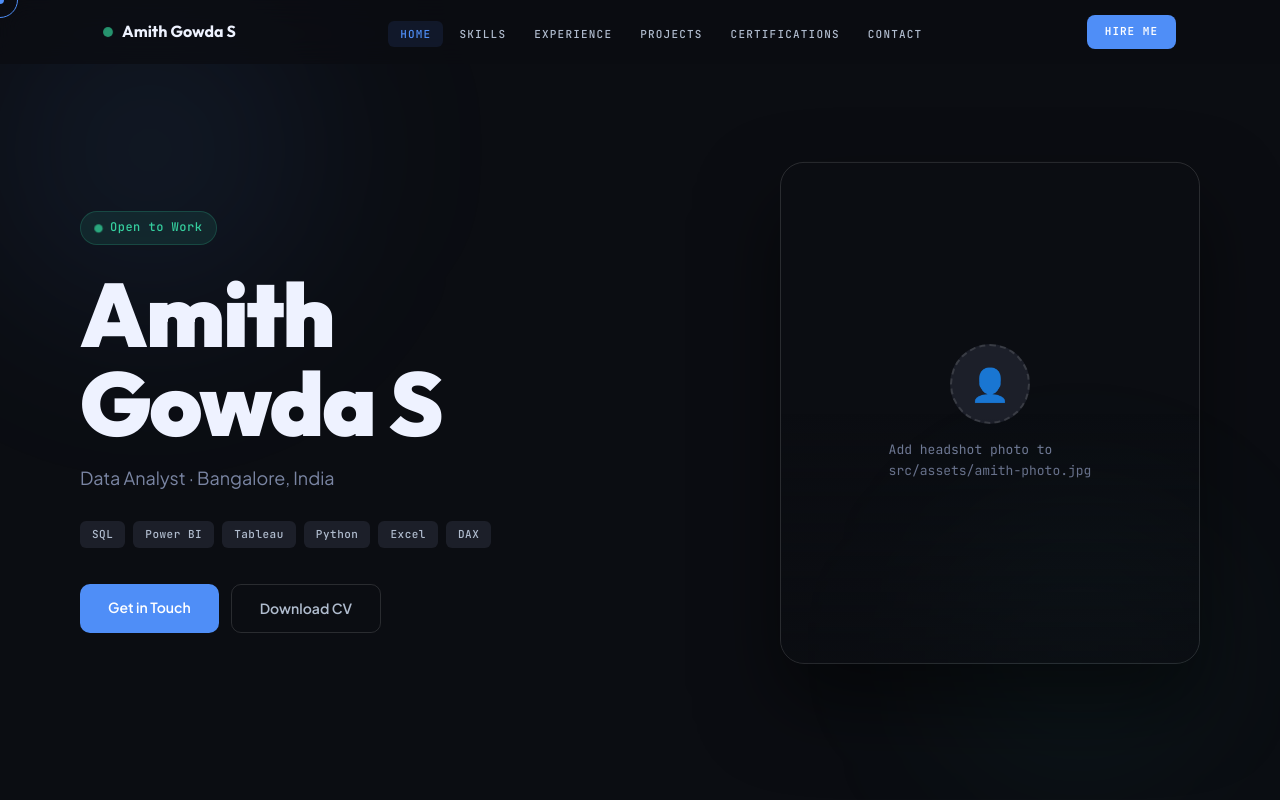
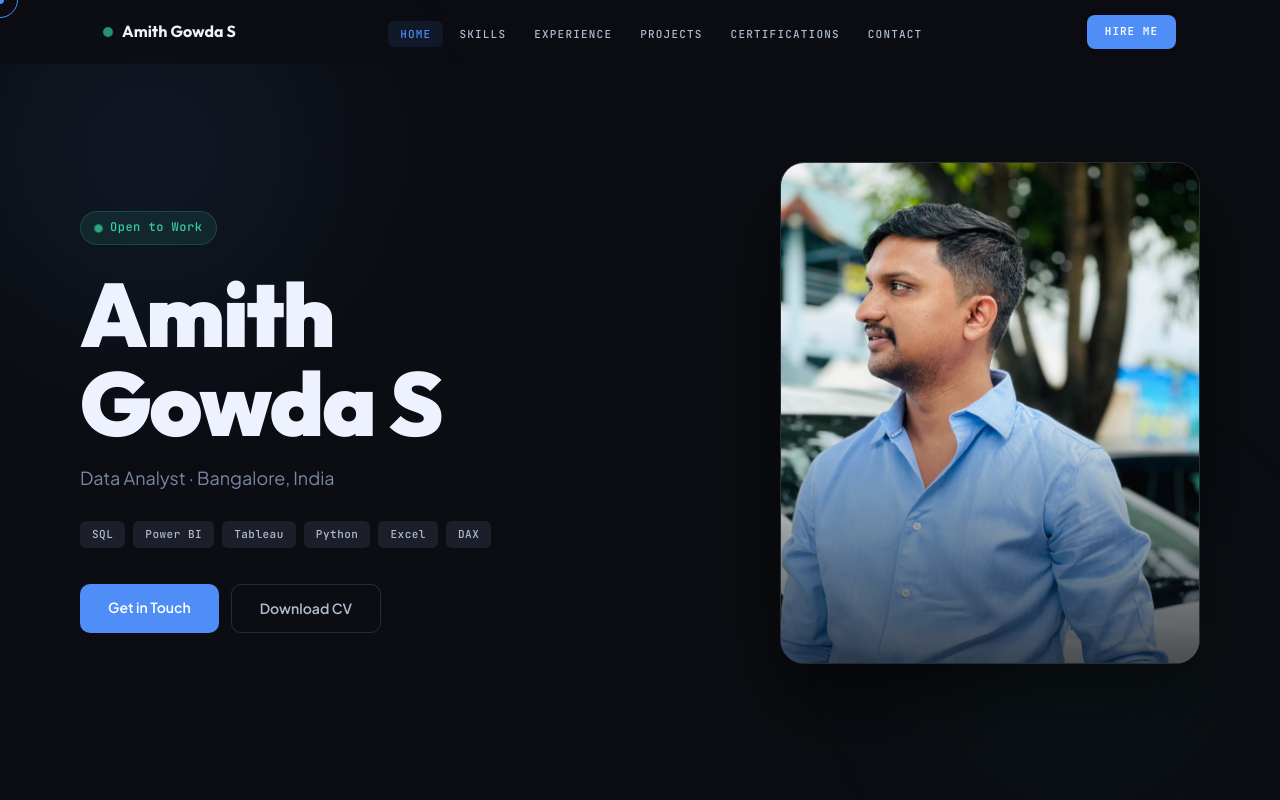
Before and after one commit to AmithGowda04/amithgowdaportfolio, a React (Vite) app: page / in a window 1280 px wide. Shown: the top 800 px of the page. Built offline with nearby package versions, Linux system fonts and the light colour scheme.

Commit message:
Add headshot photo to Hero section
https://claude.ai/code/session_01RU3djYqT7ZNYSgEf4XAwjm

```diff
--- a/src/components/Hero.tsx
+++ b/src/components/Hero.tsx
@@ -1,4 +1,5 @@
 import React from "react";
+import amithPhoto from "@/assets/amith-photo.jpeg";
 
 const CHIPS = ["SQL", "Power BI", "Tableau", "Python", "Excel", "DAX"];
 
@@ -52,10 +53,7 @@ const Hero = () => {
         {/* Photo column */}
         <div className="hero__photo">
           <div className="hero__photo-card">
-            <div className="hero__photo-placeholder">
-              <div className="hero__photo-placeholder-icon">👤</div>
-              <span>Add headshot photo to<br />src/assets/amith-photo.jpg</span>
-            </div>
+            <img src={amithPhoto} alt="Amith Gowda S" />
             <div className="hero__photo-overlay" />
           </div>
         </div>
```
Also changed, not shown: src/assets/amith-photo.jpeg (added).
